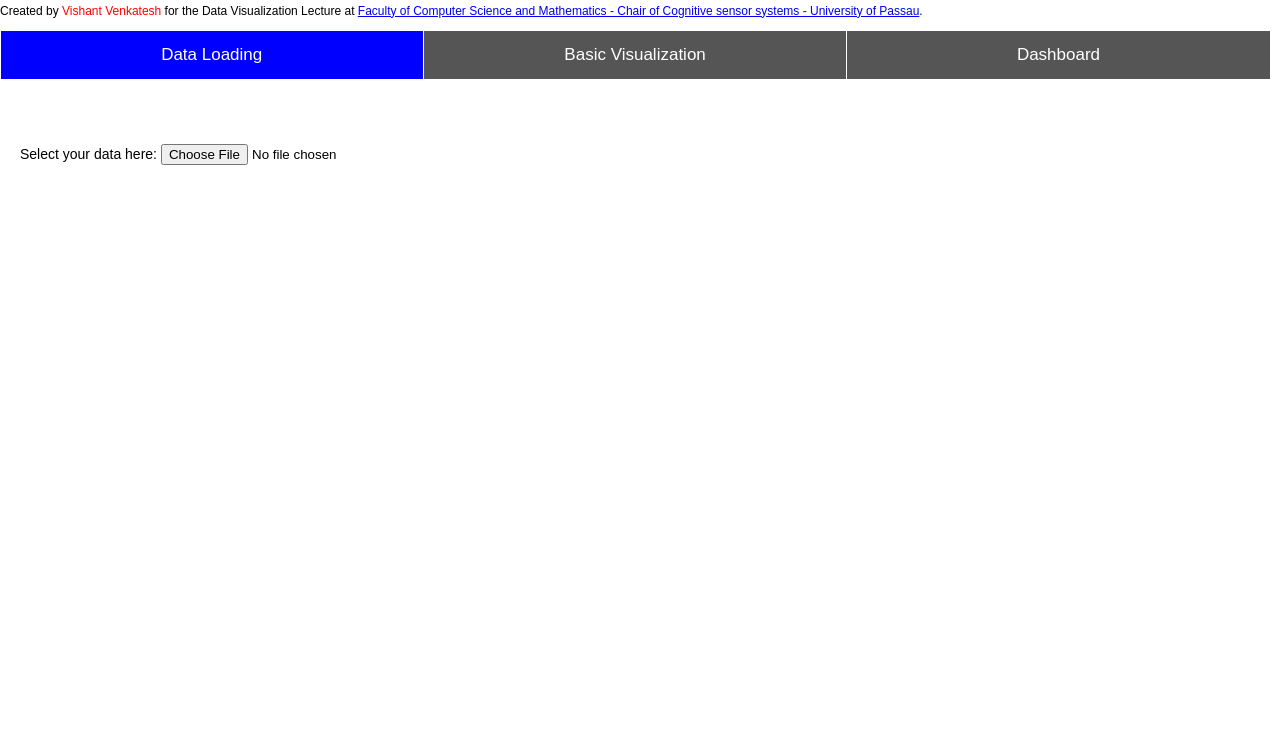
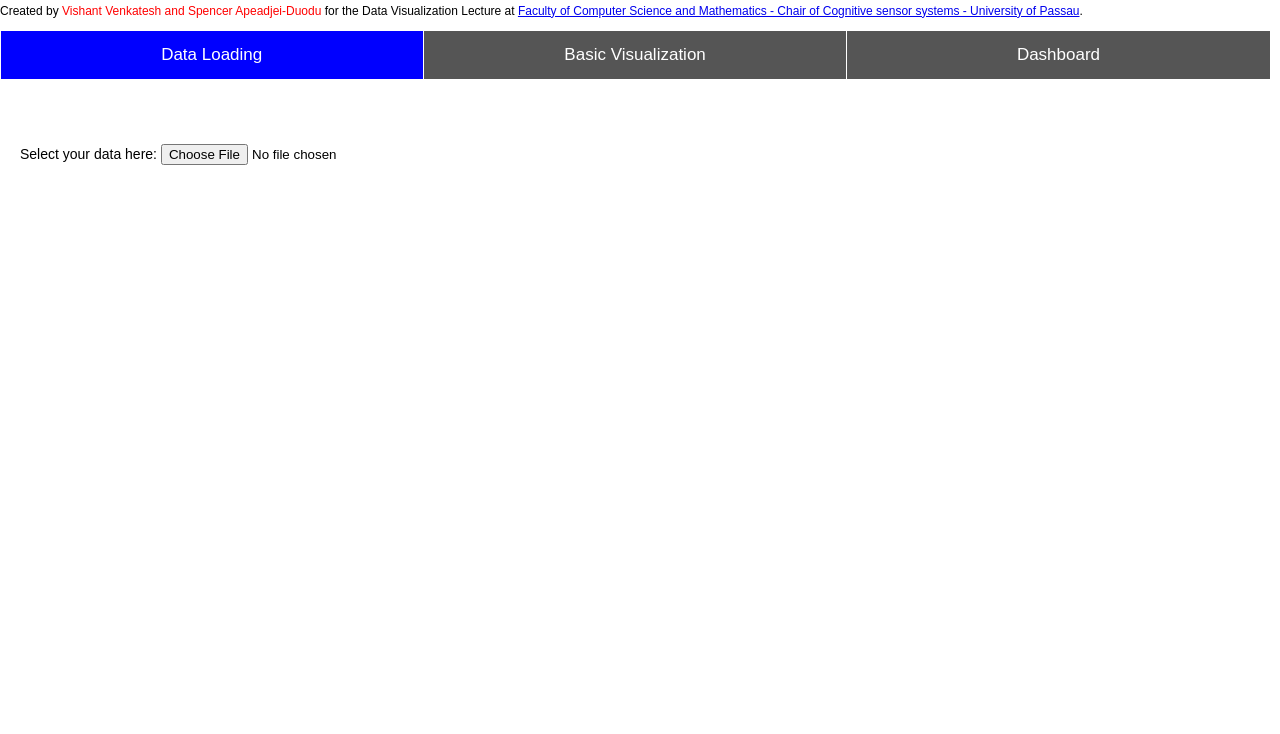
Before and after one commit to venkat0400/DataVisualizationCoursework, a plain HTML site: page index.html in a window 1280 px wide. Shown: the part 66-800 px from the top of the page. Drawn offline with nearby package versions, Linux system fonts and the light colour scheme.

Commit message:
Added my name (Spencer) as colleague

```diff
--- a/index.html
+++ b/index.html
@@ -39,7 +39,7 @@
 
 <!-- credits -->
 <div id="credits">
-    Created by <span class="instructions">Vishant Venkatesh</span>
+    Created by <span class="instructions">Vishant Venkatesh and Spencer Apeadjei-Duodu</span>
     for the Data Visualization Lecture at <a href="https://www.fim.uni-passau.de/digitale-bildverarbeitung"> Faculty of Computer
     Science and Mathematics - Chair of Cognitive sensor systems - University of Passau</a>.
 </div>
```
